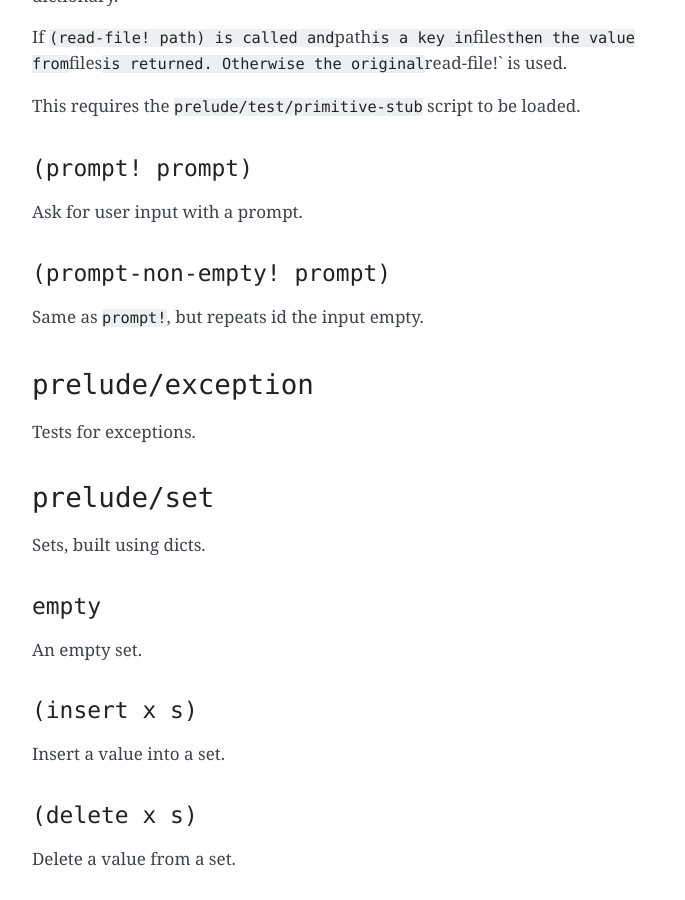
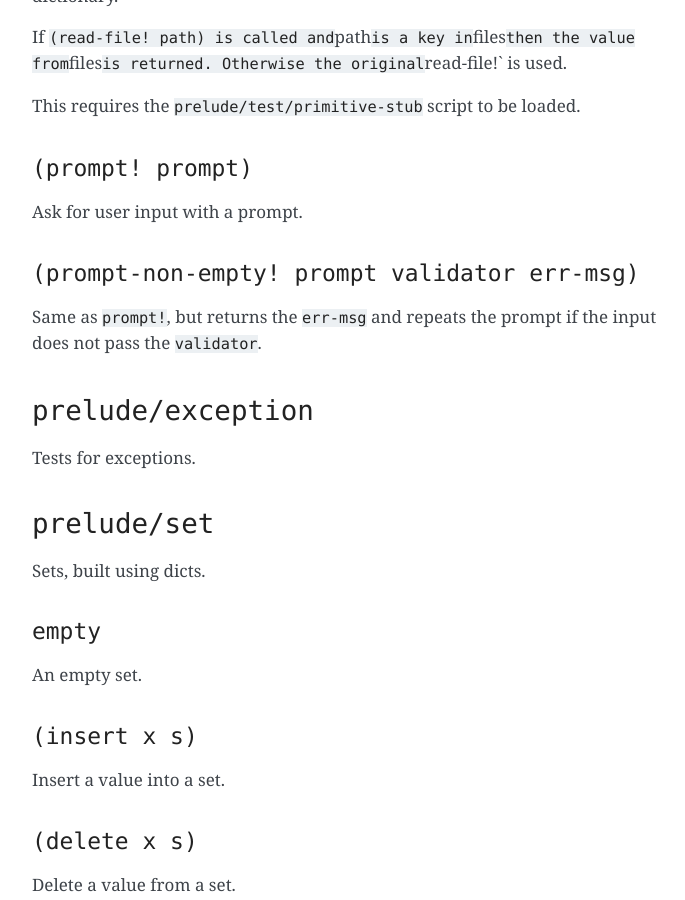
Before and after one commit to radicle-dev/radicle-alpha, a Sphinx documentation site: the page built from docs/source/reference.rst, in a window 1280 px wide and 900 px high, scrolled down 26225 px. Shown: the whole window, without its empty margins (388-1073 px from the left). Built offline with Sphinx 7.4.7, drawn with Linux system fonts in a browser that asks for light colours; pages that are not in the unit, such as notebooks, are missing from menus; some of the changed text lies outside the part shown.

Commit message:
Address some of the cr comments

```diff
--- a/docs/source/reference.rst
+++ b/docs/source/reference.rst
@@ -1264,10 +1264,11 @@ This requires the ``prelude/test/primitive-stub`` script to be loaded.
 
 Ask for user input with a prompt.
 
-``(prompt-non-empty! prompt)``
-~~~~~~~~~~~~~~~~~~~~~~~~~~~~~~
-
-Same as ``prompt!``, but repeats id the input empty.
+``(prompt-non-empty! prompt validator err-msg)``
+~~~~~~~~~~~~~~~~~~~~~~~~~~~~~~~~~~~~~~~~~~~~~~~~
+
+Same as ``prompt!``, but returns the ``err-msg`` and repeats the prompt
+if the input does not pass the ``validator``.
 
 ``prelude/exception``
 ---------------------
```
Also changed, not shown: 2 other files.
